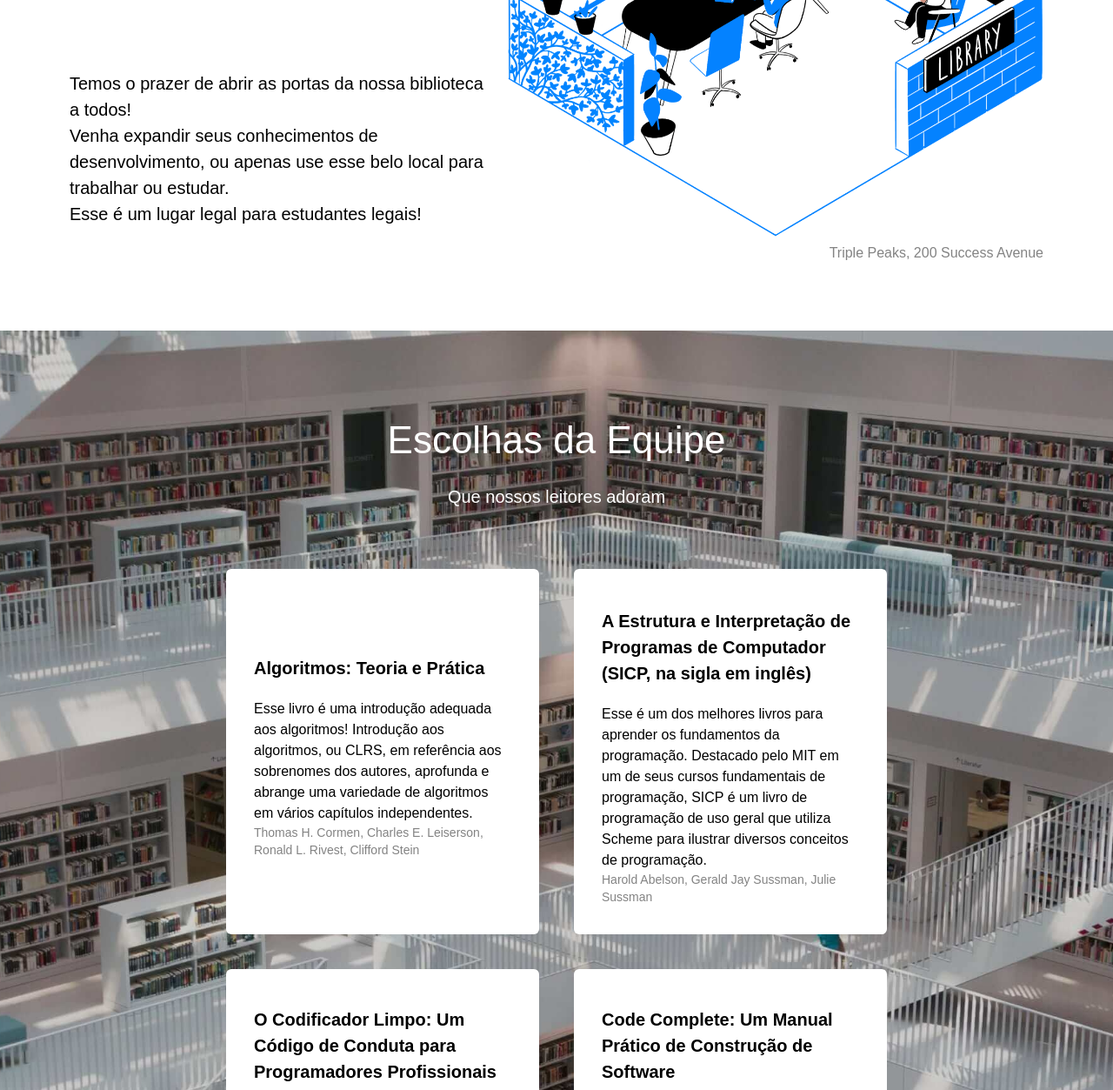
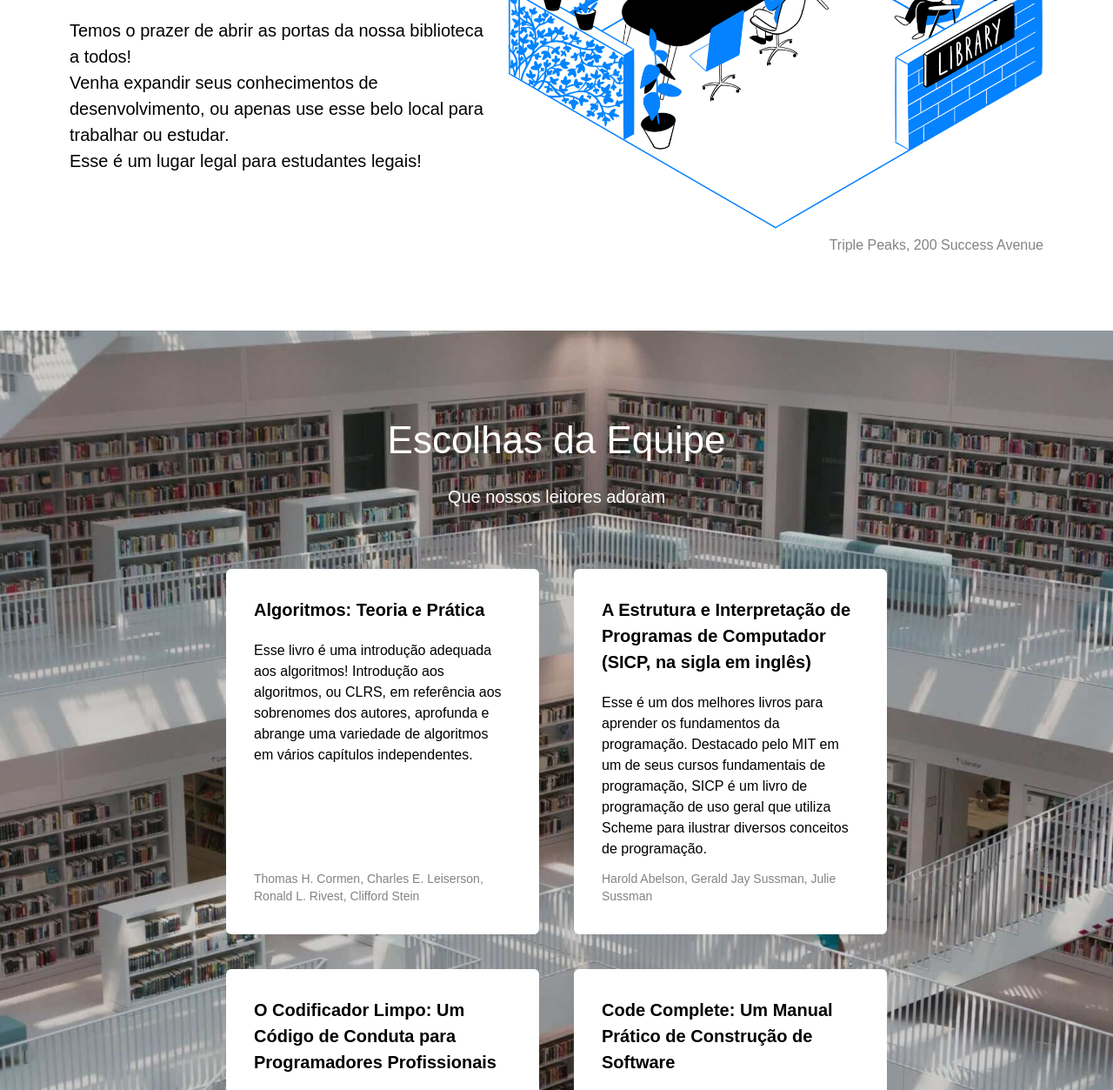
Before and after one commit to aline-goncalves/web_project_library_pt, a plain HTML site: page index.html in a window 1280 px wide. Shown: the part 520-1773 px from the top of the page at 87% size. Drawn offline with Linux system fonts and the light colour scheme.

Commit message:
Ajustando CSS conforme revisão

```diff
--- a/styles/style.css
+++ b/styles/style.css
@@ -75,12 +75,14 @@
   font-size: 62px;
   line-height: 76px;
   font-weight: 500;
+  margin-top: 0;
 }
 
 .header__description {
   max-width: 515px;
   font-size: 20px;
   line-height: 30px;
+  margin-top: 0;
 }
 
 .header__image {
@@ -157,7 +159,7 @@
   height: 100%;
   display: flex;
   flex-direction: column;
-  justify-content: center;
+  justify-content: space-between;
 }
 
 .card__title {
@@ -171,10 +173,11 @@
   margin: 20px 0 0;
   font-size: 16px;
   line-height: 24px;
+  flex-grow: 1;
 }
 
 .card__footer {
-  margin: 0;
+  margin-top: 0;
   font-size: 14px;
   line-height: 20px;
   color: #838383;
```
